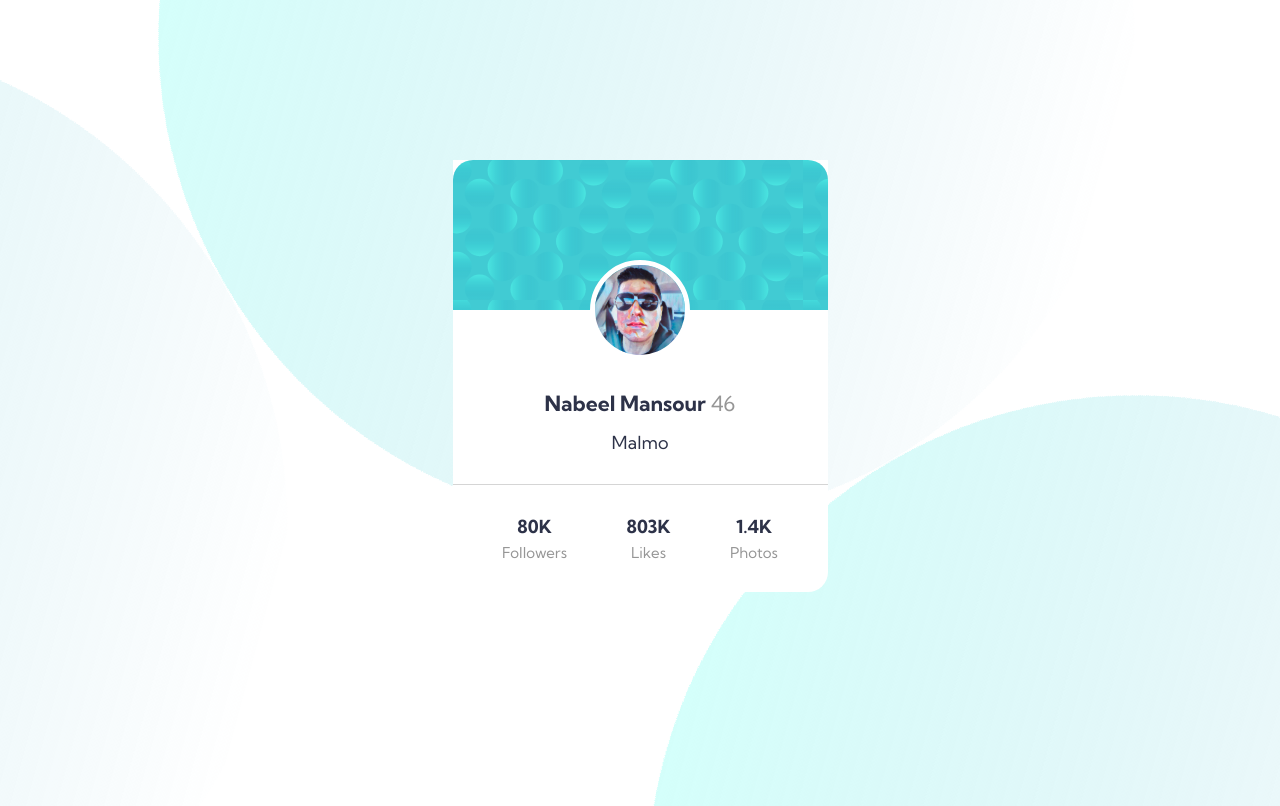
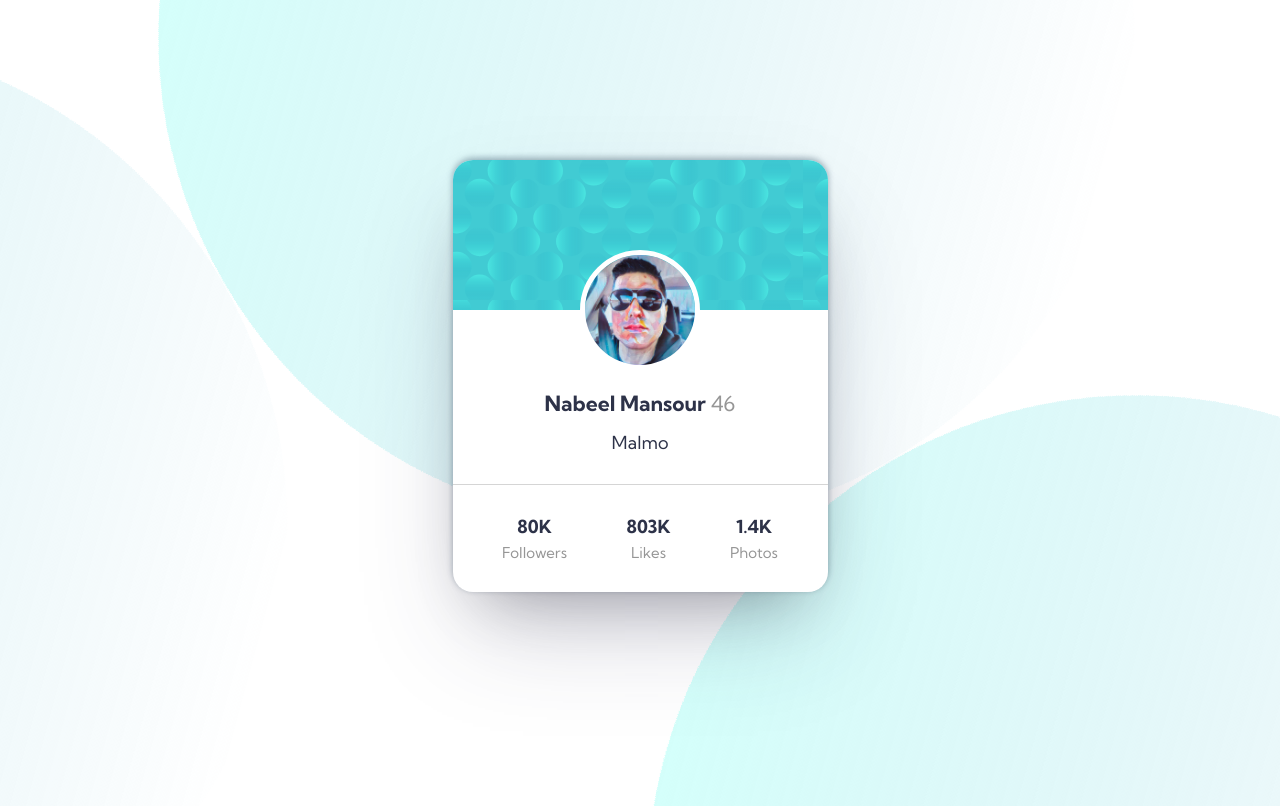
Before and after one commit to NabeelMansour/profile-card, a plain HTML site: page index.html in a window 1280 px wide. Shown: the top 806 px of the page. Drawn offline with Linux system fonts and the light colour scheme.

Commit message:
added box-shadow and some styles

```diff
--- a/style.css
+++ b/style.css
@@ -31,8 +31,11 @@ body::before {
   margin: 10rem auto;
   background: #fff;
   position: relative;
+  border-top-right-radius: 1.25rem;
+  border-top-left-radius: 1.25rem;
   border-bottom-right-radius: 1.25rem;
   border-bottom-left-radius: 1.25rem;
+  box-shadow: rgba(50, 50, 93, 0.25) 0px 50px 100px -20px, rgba(0, 0, 0, 0.3) 0px 30px 60px -30px, rgba(10, 37, 64, 0.35) 0px -2px 6px 0px;
 }
 
 .card-background {
@@ -44,7 +47,7 @@ body::before {
 
 .img {
   display: block;
-  width: 100px;
+  width: 120px;
   border-radius: 50%;
   position: absolute;
   left: 50%;
```
Also changed, not shown: images/Screenshot 2023-12-19 190942.png (added).
